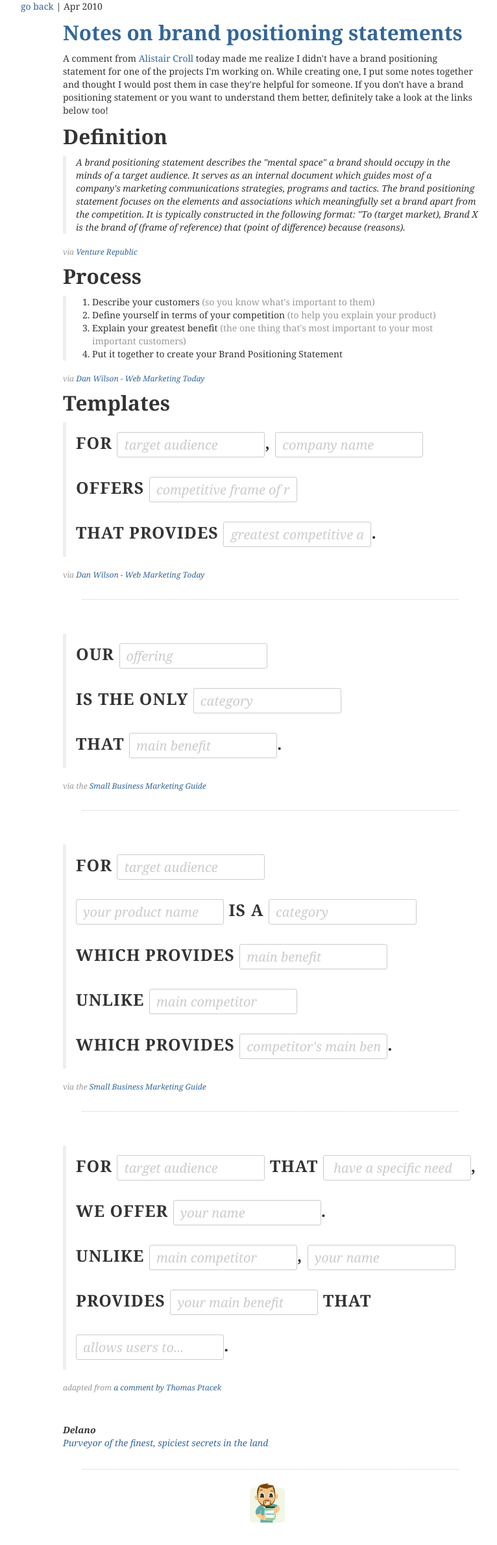
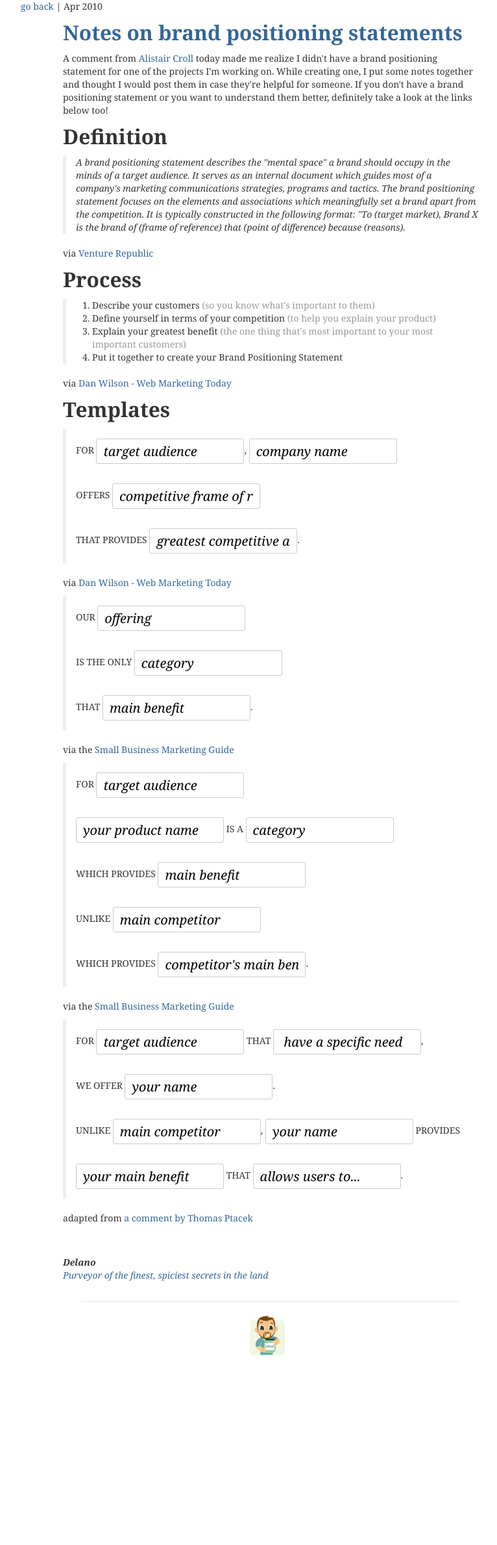
Before and after one commit to delano/delano.github.com, a Jekyll site: the page built from thoughts/positioning-statements.html, in a window 1280 px wide. Shown: the whole page at 65% size, without its empty margins (223-989 px from the left). Built offline with Jekyll 4.4.1, drawn with Linux system fonts in a browser that asks for light colours; Markdown is read by kramdown in place of the engine named in the settings; after the commit the page ends 2120 px from its top, so only the background shows below that.

Commit message:
Got surgical with an old post

```diff
--- a/thoughts/positioning-statements.html
+++ b/thoughts/positioning-statements.html
@@ -3,18 +3,13 @@ layout: post
 title: Notes on brand positioning statements
 date: 2010-04-05
 ---
-
 <p>A comment from <a href="http://twitter.com/acroll">Alistair Croll</a> today made me realize I didn't have a brand positioning statement for one of the projects I'm working on. While creating one, I put some notes together and thought I would post them in case they're helpful for someone. If you don't have a brand positioning statement or you want to understand them better, definitely take a look at the links below too!</p>
-
 <h2>Definition</h2>
 <p>
 <blockquote><em>A brand positioning statement describes the "mental space" a brand should occupy in the minds of a target audience. It serves as an internal document which guides most of a company's marketing communications strategies, programs and tactics. The brand positioning statement focuses on the elements and associations which meaningfully set a brand apart from the competition. It is typically constructed in the following format: "To (target market), Brand X is the brand of (frame of reference) that (point of difference) because (reasons).</em></blockquote>
-
-  <span class="graphicSubtext">via <a href="http://www.venturerepublic.com/resources/brand_glossary.asp">Venture Republic</a></span>
+<span class="graphic-subtext">via <a href="http://www.venturerepublic.com/resources/brand_glossary.asp">Venture Republic</a></span>
 </p>
-
 <h2>Process</h2>
-
 <p>
 <blockquote>
   <ol>
@@ -24,70 +19,54 @@ date: 2010-04-05
     <li>Put it together to create your Brand Positioning Statement</li>
   </ol>
 </blockquote>
-  <span class="graphicSubtext">via <a href="http://www.wilsonweb.com/tools/danwilson-positioning-statement.htm">Dan Wilson - Web Marketing Today</a></span>
+<span class="graphic-subtext">via <a href="http://www.wilsonweb.com/tools/danwilson-positioning-statement.htm">Dan Wilson - Web Marketing Today</a></span>
 </p>
-
 <h2>Templates</h2>
 <p>
 <blockquote>
-  <span class="largeText">FOR <input class="defaultContent" name="" value="target audience"/ >,
-
-  <input class="defaultContent" name="" value="company name"/ ><br/>
-  OFFERS <input class="defaultContent" size="30" value="competitive frame of reference" /><br/>
-
-  THAT PROVIDES <input class="defaultContent" size="30" value="greatest competitive advantage"/ >.</span>
+  <span>
+    FOR <input class="lite" name="" value="target audience">,
+    <input class="lite" name="" value="company name"><br>
+    OFFERS <input class="lite" size="30" value="competitive frame of reference" /><br>
+    THAT PROVIDES <input class="lite" size="30" value="greatest competitive advantage">.
+  </span>
 </blockquote>
-
-  <span class="graphicSubtext">via <a href="http://www.wilsonweb.com/tools/danwilson-positioning-statement.htm">Dan Wilson - Web Marketing Today</a></span>
+<span class="graphic-subtext">via <a href="http://www.wilsonweb.com/tools/danwilson-positioning-statement.htm">Dan Wilson - Web Marketing Today</a></span>
 </p>
-
-<div class="topDots" style="margin: 30px;"></div>
 <p>
 <blockquote>
-  <span class="largeText">OUR <input class="defaultContent" name="" value="offering"/ ><br/>
-  IS THE ONLY <input class="defaultContent" name="" value="category"/ ><br/>
-  THAT <input class="defaultContent" name="" value="main benefit"/ >.</span>
+  <span>
+    OUR <input class="lite" name="" value="offering"><br>
+    IS THE ONLY <input class="lite" name="" value="category"><br>
+    THAT <input class="lite" name="" value="main benefit">.
+  </span>
 </blockquote>
-  <span class="graphicSubtext">via the <a href="http://www.smbmarketingguide.com/brand-strategy/branding-101-how-to-write-a-positioning-statement/">Small Business Marketing Guide</a></span>
+<span class="graphic-subtext">via the <a href="http://www.smbmarketingguide.com/brand-strategy/branding-101-how-to-write-a-positioning-statement/">Small Business Marketing Guide</a></span>
 </p>
-
-<div class="topDots" style="margin: 30px;"></div>
 <p>
 <blockquote>
-  <span class="largeText">FOR <input class="defaultContent" name="" value="target audience"/><br/>
-  <input class="defaultContent" name="" value="your product name"/ >
-  IS A  <input class="defaultContent" name="" value="category"/ ><br/>
-  WHICH PROVIDES <input class="defaultContent" size="30" value="main benefit" /><br/>
-
-  UNLIKE <input class="defaultContent" size="20" value="main competitor"/ ><br/>
-  WHICH PROVIDES <input class="defaultContent" size="25" value="competitor's main benefit"/ >.</span>
+<span>
+  FOR <input class="lite" name="" value="target audience"/><br>
+  <input class="lite" name="" value="your product name">
+  IS A  <input class="lite" name="" value="category"><br>
+  WHICH PROVIDES <input class="lite" size="30" value="main benefit" /><br>
+  UNLIKE <input class="lite" size="20" value="main competitor"><br>
+  WHICH PROVIDES <input class="lite" size="25" value="competitor's main benefit">.
+</span>
 </blockquote>
-
-  <span class="graphicSubtext">via the <a href="http://www.smbmarketingguide.com/brand-strategy/branding-101-how-to-write-a-positioning-statement/">Small Business Marketing Guide</a></span>
+<span class="graphic-subtext">via the <a href="http://www.smbmarketingguide.com/brand-strategy/branding-101-how-to-write-a-positioning-statement/">Small Business Marketing Guide</a></span>
 </p>
-
-<div class="topDots" style="margin: 30px;"></div>
-
 <p>
 <blockquote>
-  <span class="largeText">FOR <input class="defaultContent" name="" value="target audience"/ >
-  THAT <input class="defaultContent" name="" value=" have a specific need"/ >, <br/>
-  WE OFFER <input class="defaultContent" name="" value="your name"/ >. <br/>
-
-  UNLIKE <input class="defaultContent" name="" value="main competitor"/ >,
-  <input class="defaultContent" name="" value="your name"/ > PROVIDES
-  <input class="defaultContent" name="" value="your main benefit"/ >
-  THAT <input class="defaultContent" name="" value="allows users to..."/ >.</span>
+<span>
+  FOR <input class="lite" name="" value="target audience">
+  THAT <input class="lite" name="" value=" have a specific need">, <br>
+  WE OFFER <input class="lite" name="" value="your name">. <br>
+  UNLIKE <input class="lite" name="" value="main competitor">,
+  <input class="lite" name="" value="your name"> PROVIDES
+  <input class="lite" name="" value="your main benefit">
+  THAT <input class="lite" name="" value="allows users to...">.
+</span>
 </blockquote>
-
-  <span class="graphicSubtext">adapted from <a href="http://news.ycombinator.com/item?id=360069">a comment by Thomas Ptacek</a></span>
+<span class="graphic-subtext">adapted from <a href="http://news.ycombinator.com/item?id=360069">a comment by Thomas Ptacek</a></span>
 </p>
-
-
-
-<script type="text/javascript">
-Cufon.replace('.entry .largeText');
-$('input.defaultContent').focus( function() {
-	$(this).removeClass('defaultContent');
-});
-</script>
```
Lines whose indentation alone changed are shown as unchanged.
